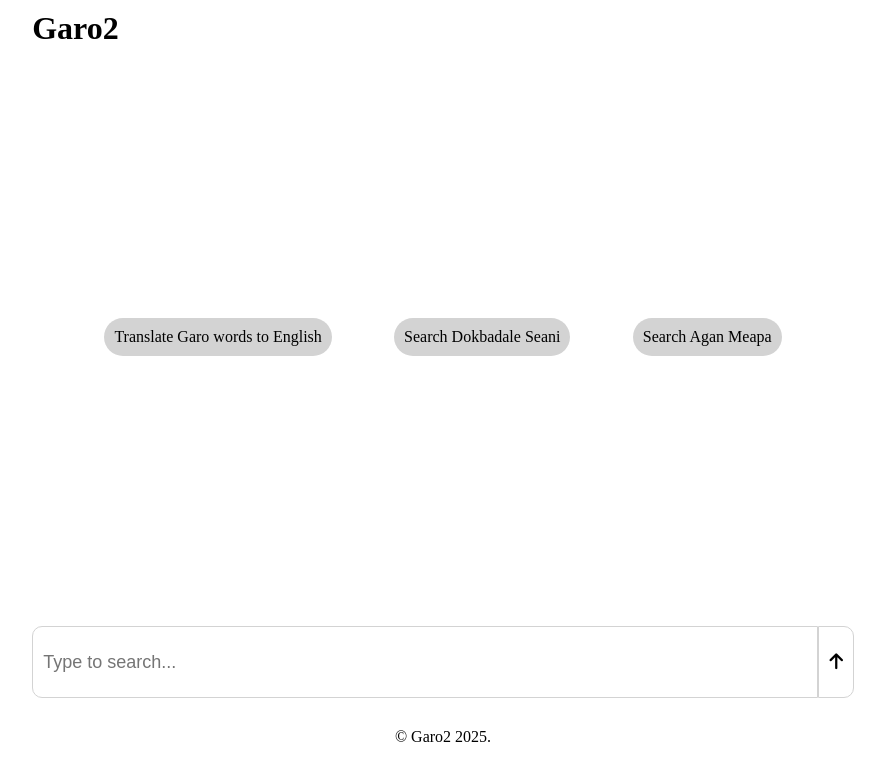
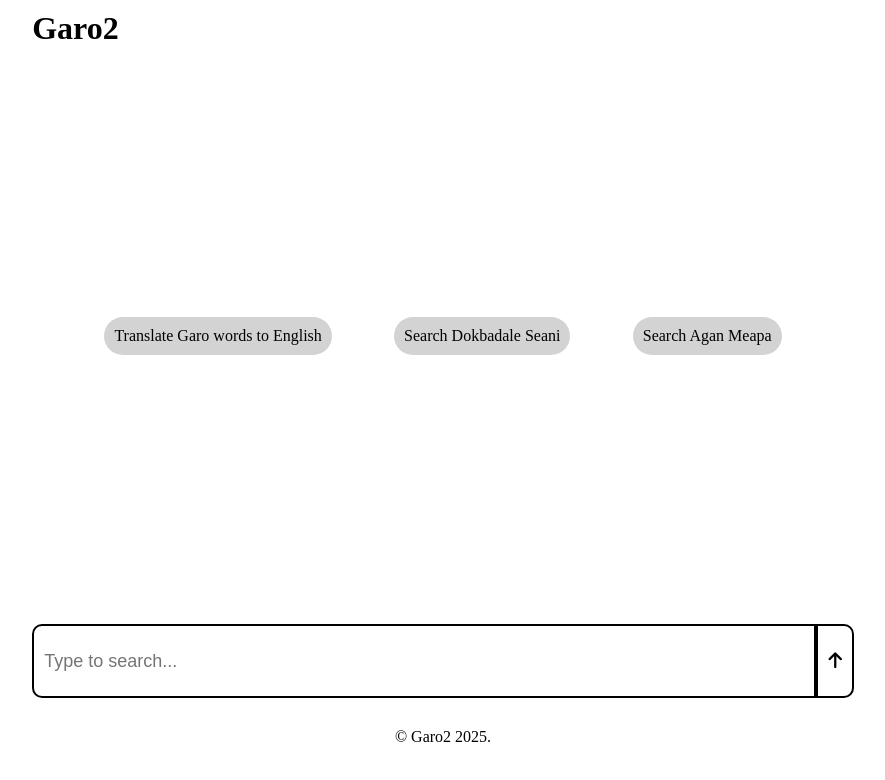
Before and after one commit to Ampte/garo2, a React (Vite) app: page / in a window 1280 px wide. Shown: the top 780 px of the page, without its empty margins (197-1082 px from the left). Built offline with nearby package versions, Linux system fonts and the light colour scheme.

Commit message:
Change input border size

```diff
--- a/src/App.css
+++ b/src/App.css
@@ -33,13 +33,14 @@
 .sidebar-content{
   display: flex;
   justify-content: space-between;
+  padding: 10px;
 }
-.xmark{
+.xmark, .qmark{
   border: none;
   background-color: black;
   color: white;
 }
-.xmark:hover{
+.xmark:hover, .qmark:hover{
   color: red;
 }
 .left-bar{
@@ -109,14 +110,14 @@ form{
   border-radius: 10px 0 0 10px;
   border-right: none;
   font-size: large;
-  border: 1px solid lightgrey;
+  border: 2px solid black;
   height: 40px;
 }
 .send-btn{
   padding: 10px;
   border-radius: 0 10px 10px 0;
   border-left: none;
-  border: 1px solid lightgrey;
+  border: 2px solid black;
   background-color: white;
 }
 .send-btn:hover{
--- a/src/components/home.jsx
+++ b/src/components/home.jsx
@@ -46,7 +46,9 @@ const Home = () => {
             </div>
             <div className='sidebar'>
                 <div className='sidebar-content'>
-                    <h1>Garo2</h1>
+                    <button className='qmark'>
+                    <i class="fa-solid fa-question" style={{fontSize: '30px'}}></i>
+                    </button>
                     <button className='xmark' onClick={close}>
                     <i class="fa-solid fa-xmark" style={{
                         fontSize: '30px'
```
